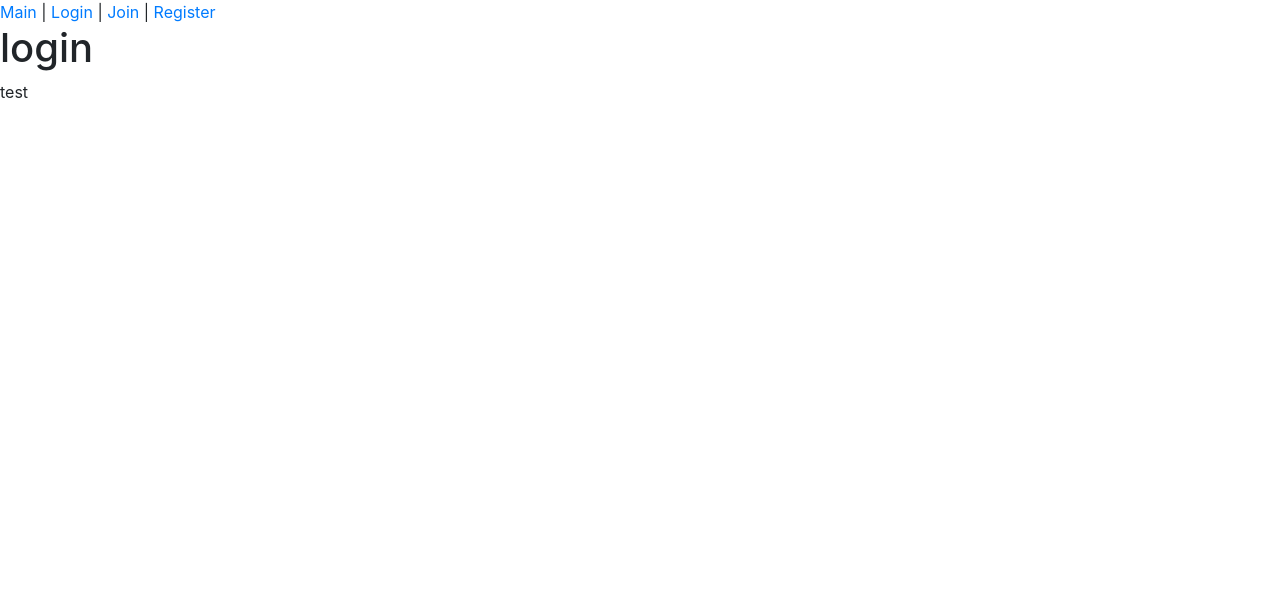
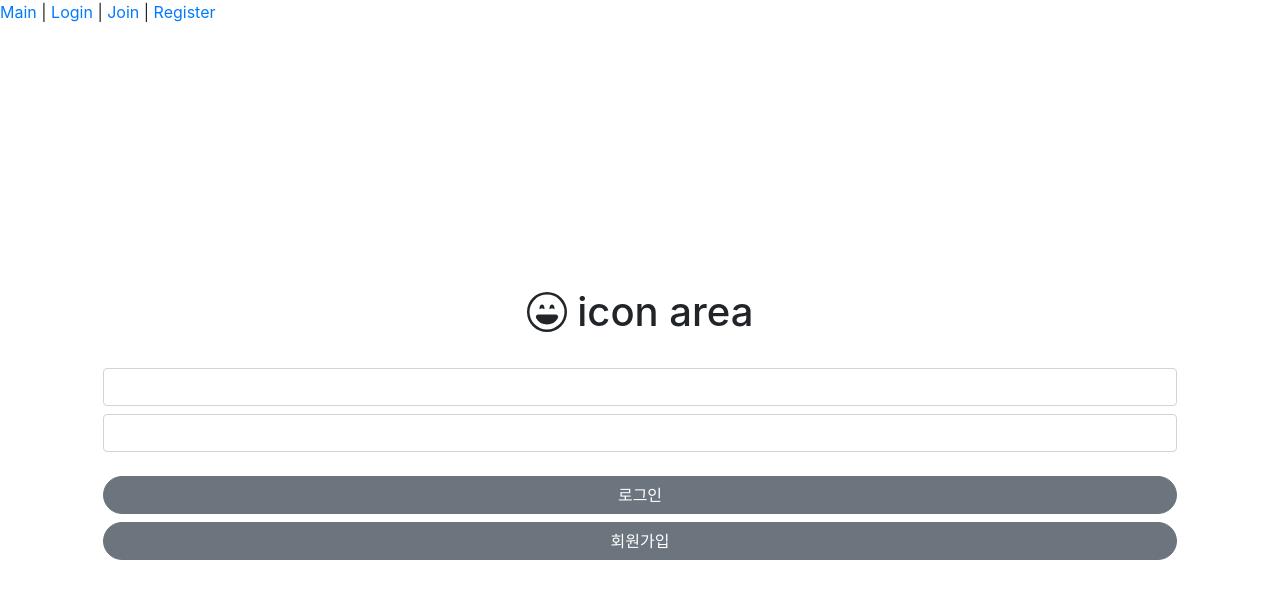
Before and after one commit to dudcheol/NHhackathon_ACARDI, a Vue app in the folder front-end/nhhackathon_acardi/: page /login in a window 1280 px wide. Shown: the top 598 px of the page. Built offline with nearby package versions, Linux system fonts and the light colour scheme.

Commit message:
로그인 틀 제작

```diff
--- a/front-end/nhhackathon_acardi/src/App.vue
+++ b/front-end/nhhackathon_acardi/src/App.vue
@@ -11,6 +11,9 @@
 </template>
 
 <style>
+#app {
+  min-height: 100vh;
+}
 /* #app {
   font-family: Avenir, Helvetica, Arial, sans-serif;
   -webkit-font-smoothing: antialiased;
--- a/front-end/nhhackathon_acardi/src/views/Login.vue
+++ b/front-end/nhhackathon_acardi/src/views/Login.vue
@@ -1,10 +1,36 @@
 <template>
   <div>
-    <h1>login</h1>
-    test
+    <b-container id="container" fluid="sm" class="px-5">
+      <b-row align-v="center" class="vh-100">
+        <b-col>
+          <b-row align-h="center" class="pb-3">
+            <h1>
+              <b-icon icon="emoji-laughing"></b-icon>
+              icon area
+            </h1>
+          </b-row>
+          <b-row class="mt-2">
+            <b-input></b-input>
+          </b-row>
+          <b-row class="mt-2">
+            <b-input></b-input>
+          </b-row>
+          <b-row class="mt-4">
+            <b-button block pill>로그인</b-button>
+          </b-row>
+          <b-row class="mt-2">
+            <b-button block pill>회원가입</b-button>
+          </b-row>
+        </b-col>
+      </b-row>
+    </b-container>
   </div>
 </template>
 
 <script></script>
 
-<style scoped></style>
+<style scoped>
+#container {
+  min-height: 100vh;
+}
+</style>
```
